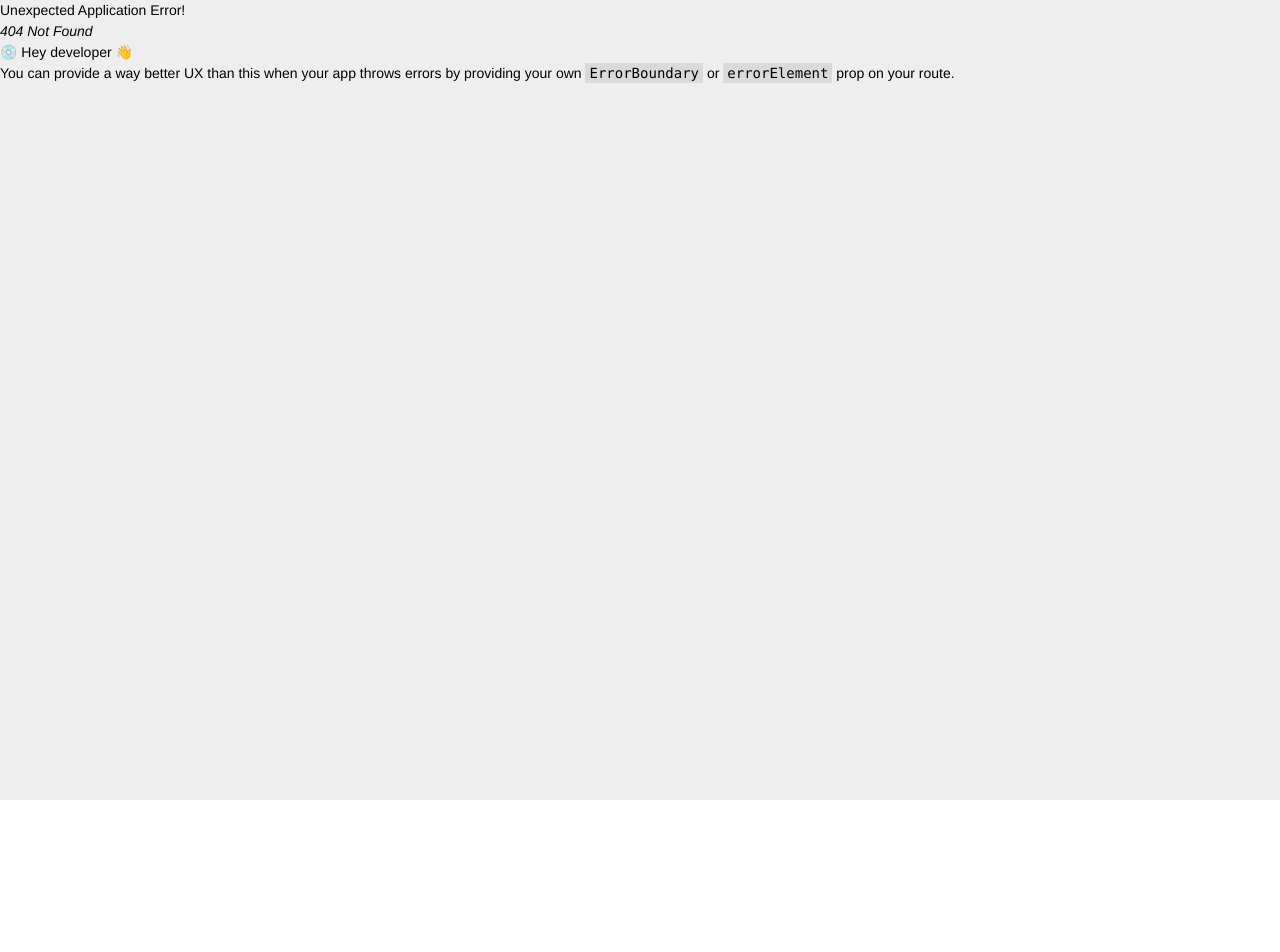
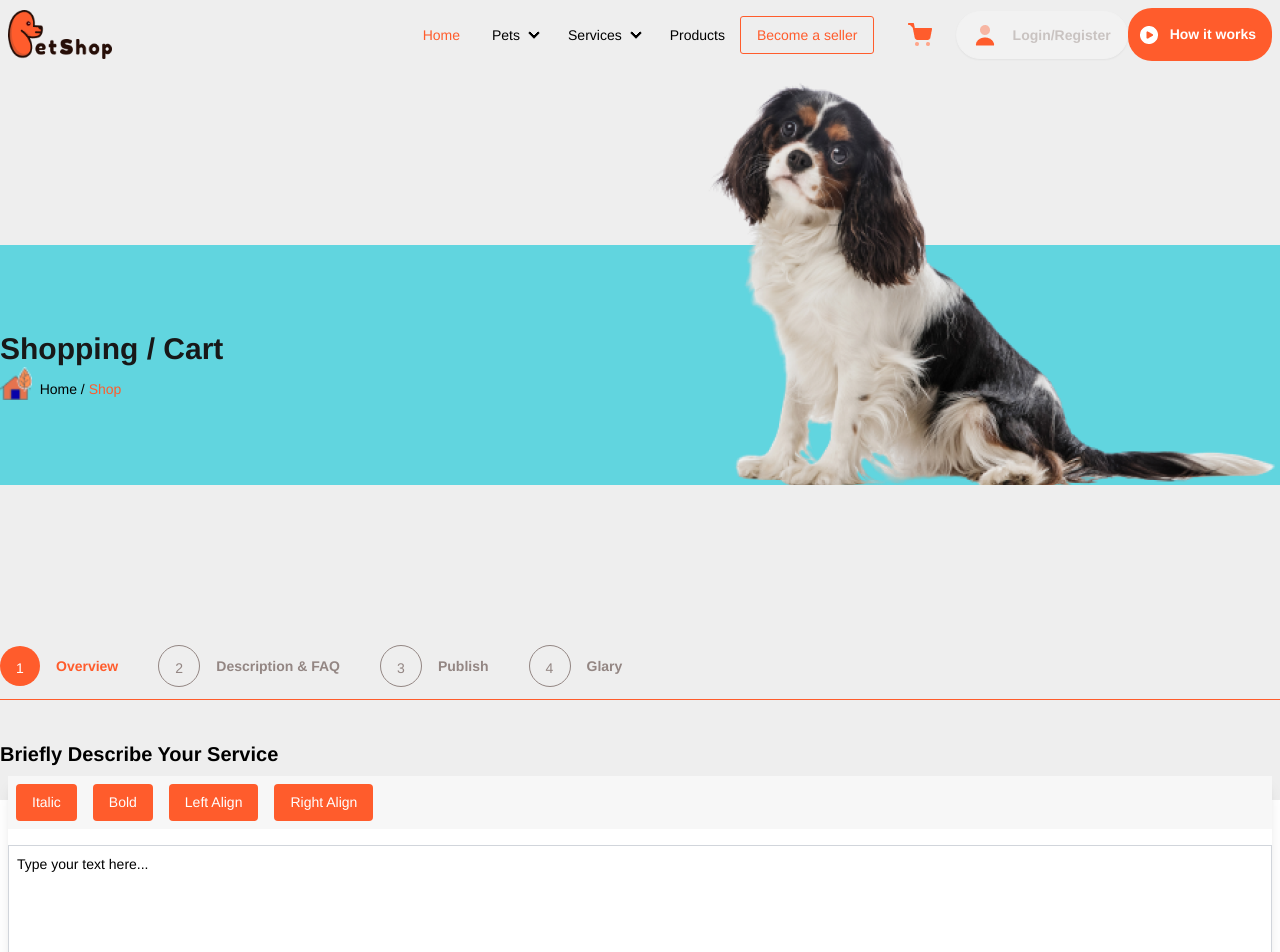
Before and after one commit to Jewel-190237/per-shop, a React (Vite) app: page /overView4 in a window 1280 px wide. Before the commit this address had no page. Shown: the top 952 px of the page. Before the commit the page ends 800 px from the top, so only its background shows below. Built offline with nearby package versions, Linux system fonts and the light colour scheme.

Commit message:
Overview5 added

```diff
--- a/src/Components/DashboardPuppys/OverView4.jsx
+++ b/src/Components/DashboardPuppys/OverView4.jsx
@@ -1,10 +1,112 @@
 import React from 'react';
+import Banner from '../Shared/Banner/Banner';
+import { useRef } from 'react';
+
 
 const OverView4 = () => {
+
+    const editorRef = useRef(null);
+
+    // Function to format the text based on command
+    const formatText = (command) => {
+        if (editorRef.current) {
+            editorRef.current.focus();
+            document.execCommand(command, false, null);
+        }
+    }
     return (
-        <div>
+        <section>
+            <div>
+                <Banner></Banner>
+            </div>
+            <div className='max-w-[1320px] mx-auto mt-40 mb-10'>
+                <div className='flex gap-5 md:gap-10'>
+                    <div className='flex items-center gap-4'>
+                        <div className='rounded-full bg-[#FF5C2C] p-3'>
+                            <p className='text-white h-3 w-4 pb-4 pl-1'>1</p>
+                        </div>
+                        <p className='text-[#FF5C2C] font-bold'>Overview</p>
+                    </div>
 
-        </div>
+                    <div className='flex items-center gap-4'>
+                        <div className='rounded-full border border-[#938683] p-3'>
+                            <p className='text-[#938683] h-3 w-4 pb-4 pl-1'>2</p>
+                        </div>
+                        <p className='text-[#938683] font-bold'>Description & FAQ</p>
+                    </div>
+                    <div className='flex items-center gap-4'>
+                        <div className='rounded-full border border-[#938683] p-3'>
+                            <p className='text-[#938683] h-3 w-4 pb-4 pl-1'>3</p>
+                        </div>
+                        <p className='text-[#938683] font-bold'>Publish</p>
+                    </div>
+                    <div className='flex items-center gap-4'>
+                        <div className='rounded-full border border-[#938683] p-3'>
+                            <p className='text-[#938683] h-3 w-4 pb-4 pl-1'>4</p>
+                        </div>
+                        <p className='text-[#938683] font-bold'>Glary</p>
+                    </div>
+
+                </div>
+                <div className='w-full h-px bg-[#FF5C2C] mt-3 mb-3'> <br /> </div>
+                <div className='mt-10'>
+                    <h4 className='text-black font-bold text-xl'>Briefly Describe Your  Service</h4>
+                    <div className="flex items-center justify-center  p-2">
+                        <div className="w-full rounded-lg shadow-lg">
+                            <div className="flex space-x-4 mb-4 bg-[#F7F7F7] p-2">
+                                <button
+                                    onClick={() => formatText('italic')}
+                                    className="px-4 py-2 bg-[#FF5C2C] text-white rounded "
+                                >
+                                    Italic
+                                </button>
+                                <button
+                                    onClick={() => formatText('bold')}
+                                    className="px-4 py-2 bg-[#FF5C2C] text-white rounded"
+                                >
+                                    Bold
+                                </button>
+
+                                <button
+                                    onClick={() => formatText('justifyLeft')}
+                                    className="px-4 py-2 bg-[#FF5C2C] text-white rounded"
+                                >
+                                    Left Align
+                                </button>
+                                <button
+                                    onClick={() => formatText('justifyRight')}
+                                    className="px-4 py-2 bg-[#FF5C2C] text-white rounded hover:bg-red-600"
+                                >
+                                    Right Align
+                                </button>
+                            </div>
+                            <div
+                                ref={editorRef}
+                                className="text-editor min-h-[150px] border border-gray-300 p-2 overflow-auto"
+                                contentEditable
+                            >
+                                <p>Type your text here...</p>
+                            </div>
+                        </div>
+                    </div>
+                </div>
+                <div className='mt-10'>
+                    <h4 className='text-black font-bold text-xl'>Add Questions & Answers for Your Buyers.</h4>
+                    <input className='mt-5 border border-[#FF5C2C] rounded-md w-full p-3' type="text" placeholder='Do you know about t-short design?' />
+                    <input className='mt-5 border border-[#FF5C2C] rounded-md w-full h-32 p-3' type="text" placeholder='write here' />
+                </div>
+                <div className='mt-8'>
+                    <div className='flex justify-between'>
+                        <div></div>
+                        <div className='flex justify-end gap-4'>
+                        <a href=""><button className='btn border border-[#FF5C2C] text-black rounded-3xl px-8'>Cancel</button>                    </a>
+                        <a href="/overView5"><button className='btn bg-[#FF5C2C] text-white rounded-3xl px-10'>Add</button>                    </a>
+                        </div>
+                    </div>
+                </div>
+            </div>
+
+        </section>
     );
 };
 
--- /dev/null
+++ b/src/Components/DashboardPuppys/OverView5.jsx
@@ -0,0 +1,18 @@
+import React from 'react';
+import Banner from '../Shared/Banner/Banner';
+
+const OverView5 = () => {
+    return (
+        <section>
+            <div>
+                <Banner></Banner>
+            </div>
+            <div className='max-w-[1320px] mx-auto'>
+
+            </div>
+
+        </section>
+    );
+};
+
+export default OverView5;
```
Also changed, not shown: src/main.jsx (+10 -0 lines).
